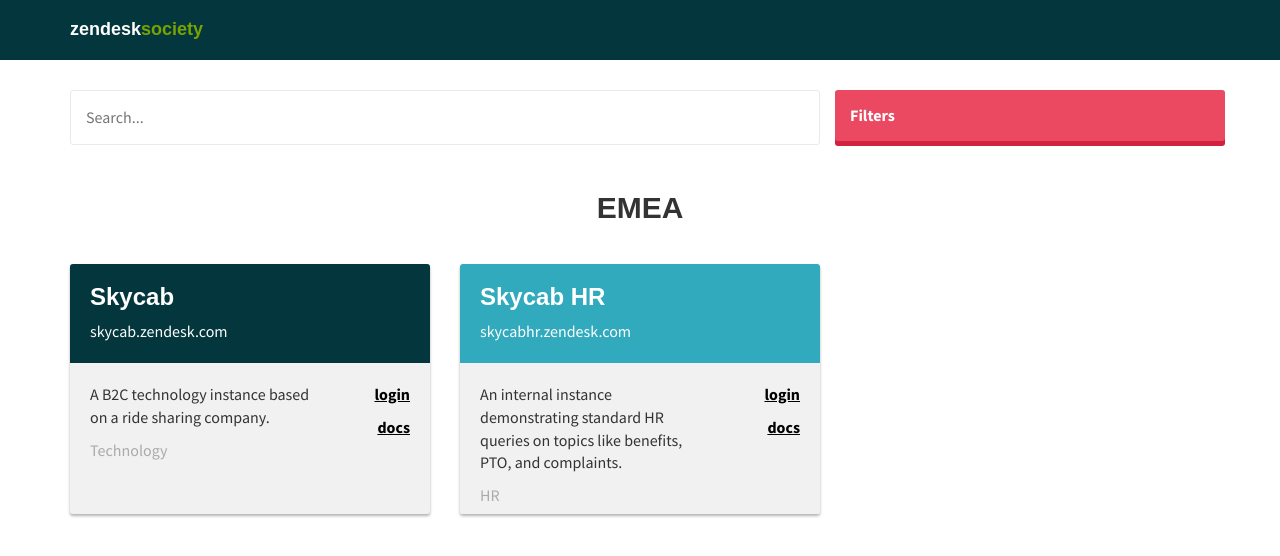
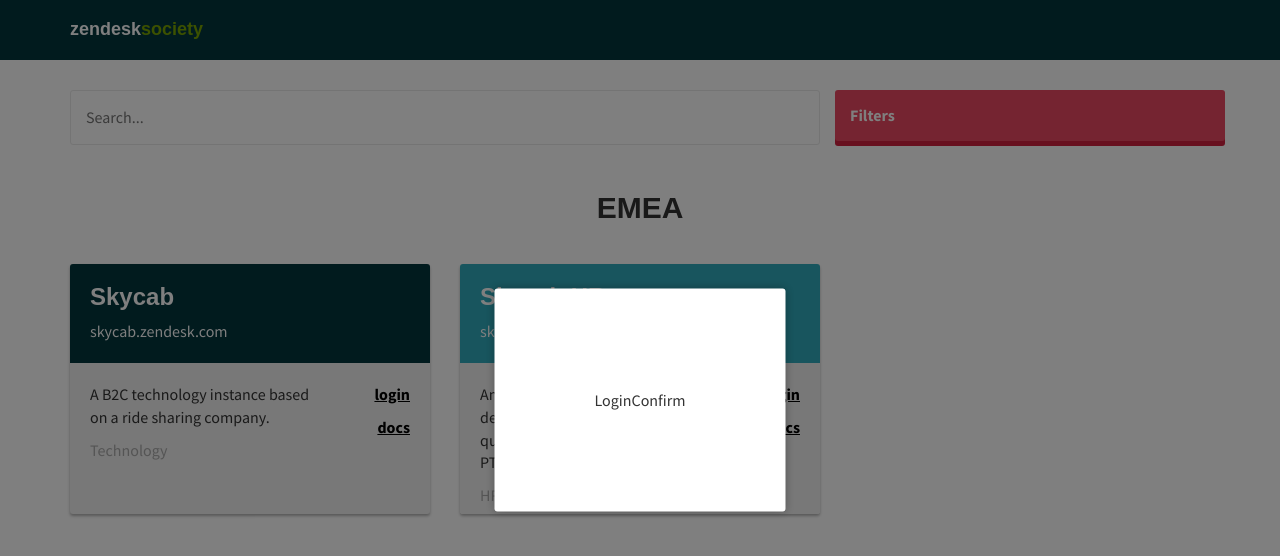
Before and after one commit to dashedstripes/society-demo, a React (Create React App) app: page / in a window 1280 px wide. Shown: the top 556 px of the page. Built offline with nearby package versions, Linux system fonts and the light colour scheme; a web font is replaced by a local one.

Commit message:
Clicking overlay removes modal

```diff
--- a/src/actions/index.js
+++ b/src/actions/index.js
@@ -44,3 +44,9 @@
     type: 'RESET_FILTERS'
   }
 }
+
+export const closeModal = () => {
+  return {
+    type: 'CLOSE_MODAL'
+  }
+}
--- a/src/containers/LoginConfirm.js
+++ b/src/containers/LoginConfirm.js
@@ -1,13 +1,19 @@
 import React, { Component } from 'react'
 import { connect } from 'react-redux'
+import { closeModal } from '../actions'
 import '../styles/LoginConfirm.css'
 
 class LoginConfirm extends Component {
+
+  handleClick() {
+    this.props.dispatch(closeModal())
+  }
+
   render() {
     if (this.props.isOpen) {
       return (
         <div>
-          <div className="LoginConfirmOverlay"></div>
+          <div className="LoginConfirmOverlay" onClick={this.handleClick.bind(this)}></div>
           <div className="LoginConfirm">
             LoginConfirm
           </div>
--- a/src/index.js
+++ b/src/index.js
@@ -8,7 +8,7 @@
 const store = createStore(reducer, {
   currentRegion: 'EMEA',
   modal: {
-    isOpen: false
+    isOpen: true
   },
   filters: {
     isOpen: false,
--- a/src/reducers/modal.js
+++ b/src/reducers/modal.js
@@ -1,5 +1,7 @@
 const modal = (state = [], action) => {
   switch (action.type) {
+    case 'CLOSE_MODAL':
+      return { ...state, isOpen: false }
     default:
       return state
   }
```
